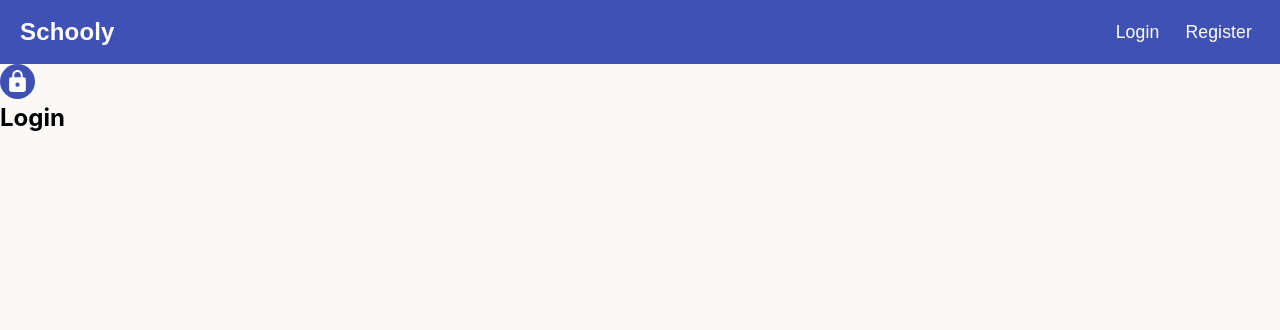
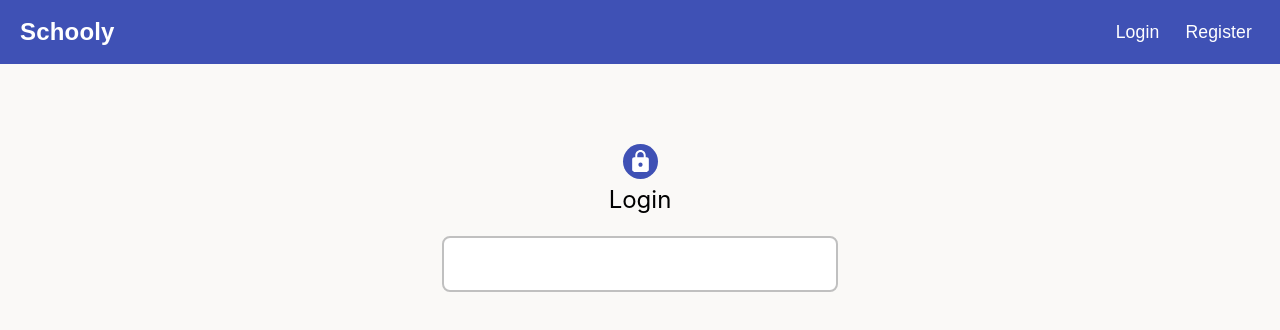
Before and after one commit to ipetrov22/schooly-v2, a React (Create React App) app in the folder client/: page /login in a window 1280 px wide. Shown: the top 330 px of the page. Built offline with nearby package versions, Linux system fonts and the light colour scheme.

Commit message:
input field styling

```diff
--- a/client/src/components/LoginForm/LoginForm.js
+++ b/client/src/components/LoginForm/LoginForm.js
@@ -4,11 +4,15 @@ import './LoginForm.scss';
 const LoginForm = () => {
     return (
         <div className="login-wrapper">
-            <MdLock size={'35px'} style={{ background: '#3f51b5', fill: '#fff', borderRadius: '50%', padding: '5px' }} />
-            <h2>Login</h2>
+            <form className="login-form">
+                <article className="icon-container">
+                    <MdLock size={'35px'}
+                        style={{ background: '#3f51b5', fill: '#fff', borderRadius: '50%', padding: '5px' }} />
+                </article>
 
-            <form>
+                <h2 className="title">Login</h2>
 
+                <input className="input-field" autoComplete="email" type="email" htmlFor="email" name="email" required />
             </form>
         </div>
     );
--- a/client/src/components/LoginForm/LoginForm.scss
+++ b/client/src/components/LoginForm/LoginForm.scss
@@ -0,0 +1,41 @@
+.login-wrapper {
+    max-width: 1440px;
+    margin: auto;
+    margin-top: 80px;
+
+    .login-form {
+        max-width: 396px;
+        margin: auto;
+
+        .icon-container {
+            display: flex;
+            justify-content: center;
+        }
+
+        .title {
+            margin-top: 5px;
+            margin-bottom: 20px;
+            text-align: center;
+            font-size: 1.5rem;
+            font-weight: 400;
+            line-height: 1.334;
+            letter-spacing: 0em;
+        }
+
+        .input-field {
+            outline: none;
+            width: 100%;
+            height: 56px;
+            border-radius: 8px;
+            border: 2px solid #c0c0c0;
+
+            &:hover {
+                border-color: #202020;
+            }
+
+            &:focus {
+                border: 3px solid #3f51b5;
+            }
+        }
+    }
+}
```
